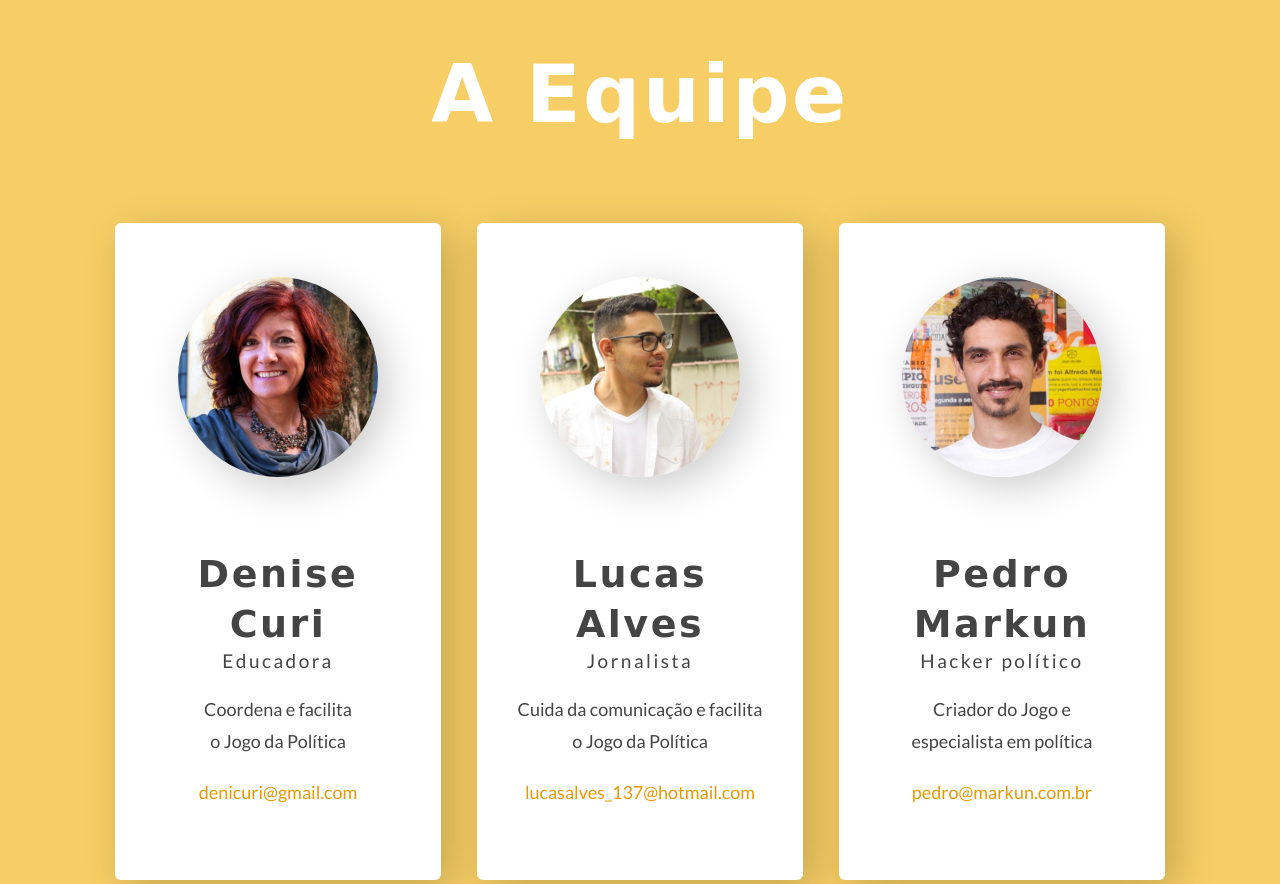
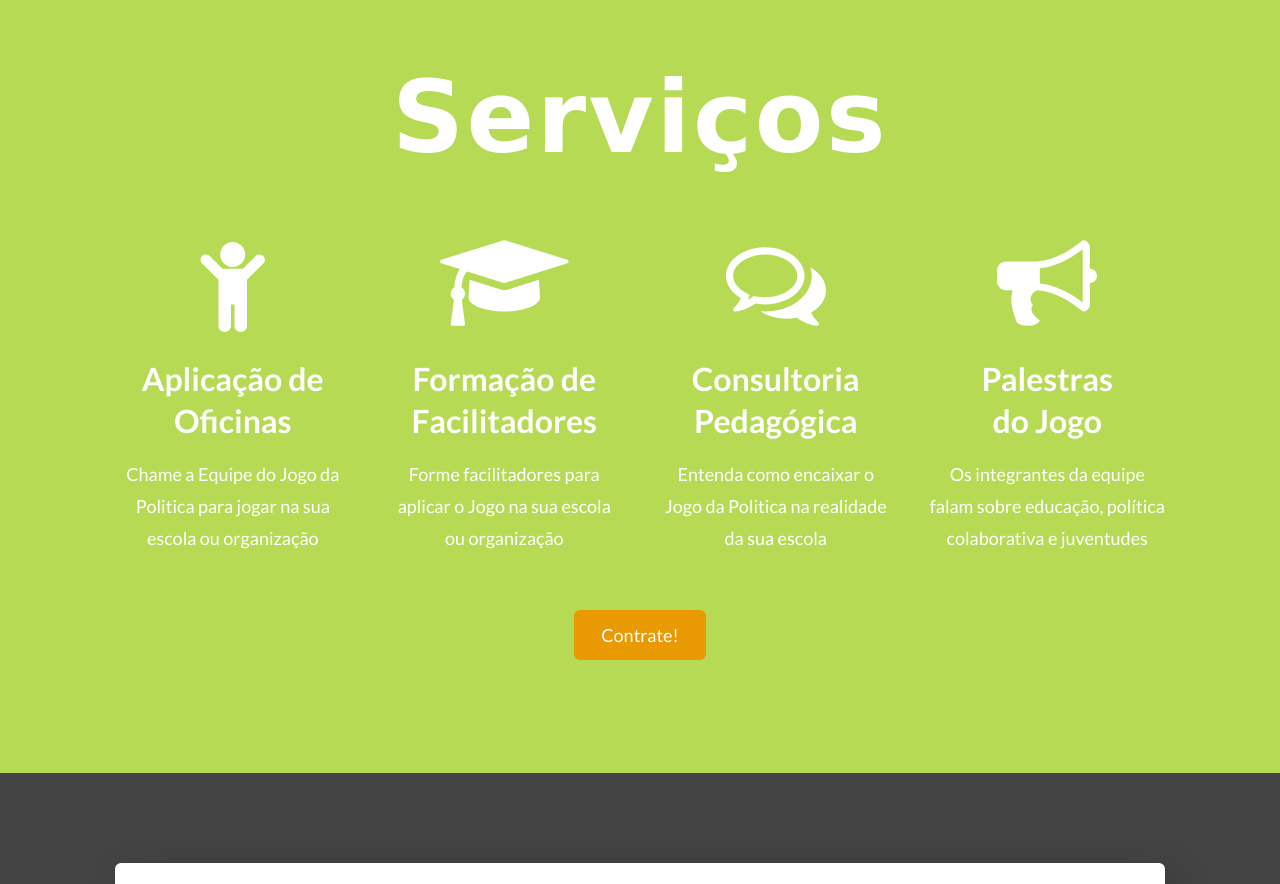
Before and after one commit to jogodapolitica/jogodapolitica.github.io, a website: page index.html in a window 1280 px wide. Shown: the part 3837-4721 px from the top of the page. Drawn offline with Linux system fonts and the light colour scheme; a web font is replaced by a local one.

Commit message:
chore: change text information

```diff
--- a/index.html
+++ b/index.html
@@ -445,53 +445,6 @@
 			</div>
 		</section>
 
-		<section class="section section--diff section--diff-primary" id="equipe">
-			<div class="container">
-				<div class="row card-equal-height text-center">
-					<div class="grid-xs-12">
-						<h2 class="d2">A Equipe</h2>
-					</div>
-
-					<div class="grid-xs-12 grid-md-4">
-						<div class="card">
-							<figure class="card__figure card__figure--icon img-shadow">
-								<img class="card__img img-rounded" sizes="(max-width: 600px) 100vw, 600px" srcset="dist/img/denise_200.jpg 200w, dist/img/denise_392.jpg 392w, dist/img/denise_562.jpg 562w, dist/img/denise_600.jpg 600w" src="dist/img/denise_600.jpg" alt="foto de denise curi, branca, cabelos vermelhos, olhando para frente e sorrindo, ao fundo há um tronco de árvore">
-							</figure>
-							<div class="card__body">
-								<h3>Denise Curi <small>Educadora</small></h3>
-								<p>Coordena e facilita <br>o Jogo da Política</p>
-								<p><a href="milto:denicuri@gmail.com">denicuri@gmail.com</a></p>
-							</div>
-						</div>
-					</div>
-					<div class="grid-xs-12 grid-md-4">
-						<div class="card">
-							<figure class="card__figure card__figure--icon img-shadow">
-								<img class="card__img img-rounded" sizes="(max-width: 600px) 100vw, 600px" srcset="dist/img/lucas_200.jpg 200w, dist/img/lucas_392.jpg 392w, dist/img/lucas_562.jpg 562w, dist/img/lucas_600.jpg 600w" src="dist/img/lucas_600.jpg" alt="foto de lucas alves, moreno, cabelo curto, usando óculos e olhando para a direita">
-							</figure>
-							<div class="card__body">
-								<h3>Lucas Alves <small>Jornalista</small></h3>
-								<p>Cuida da comunicação e facilita <br>o Jogo da Política</p>
-								<p><a href="milto:lucasalves_137@hotmail.com">lucasalves_137@hotmail.com</a></p>
-							</div>
-						</div>
-					</div>
-					<div class="grid-xs-12 grid-md-4">
-						<div class="card">
-							<figure class="card__figure card__figure--icon img-shadow">
-								<img class="card__img img-rounded" sizes="(max-width: 600px) 100vw, 600px" srcset="dist/img/pedro_200.jpg 200w, dist/img/pedro_392.jpg 392w, dist/img/pedro_562.jpg 562w, dist/img/pedro_600.jpg 600w" src="dist/img/pedro_600.jpg" alt="foto do pedro markun, branco, cabelo enrolado, olhando para frente e sorrindo, ao fundo há colagens de cartazes variados">
-							</figure>
-							<div class="card__body">
-								<h3>Pedro Markun <small>Hacker político</small></h3>
-								<p>Criador do Jogo e <br>especialista em política</p>
-								<p><a href="mailto:pedro@markun.com.br">pedro@markun.com.br</a></p>
-							</div>
-						</div>
-					</div>
-				</div>
-			</div>
-		</section>
-
 		<section class="section section--diff section--diff-secondary" id="servicos">
 			<div class="container" id="servicos">
 				<h2 class="d1 text-center">Serviços</h2>
@@ -703,10 +656,6 @@
 							<div class="grid-xs-12 grid-sm-7">
 								<p>Para dúvidas em relação a como baixar o Jogo e como aplicá-lo na sua cidade, escreva para <a href="mailto:contato@jogodapolitica.org.br">contato@jogodapolitica.org.br</a></p>
 							</div>
-							<div class="grid-xs-12 grid-sm-7">
-								<p>Para contratar a equipe do Jogo, mande e-mail para <a href="mailto:denicuri@gmail.com">denicuri@gmail.com</a>
-								</p>
-							</div>
 						</div>
 					</div>
 				</div>
--- a/package.json
+++ b/package.json
@@ -25,13 +25,11 @@
     "gulp-minify": "^2.1.0",
     "gulp-rename": "^1.2.3",
     "gulp-sass": "^4.0.1",
-    "gulp-sourcemaps": "^2.6.4"
-  },
-  "dependencies": {
+    "gulp-sourcemaps": "^2.6.4",
     "gulp-cache": "^1.0.2",
     "imagemin-giflossy": "^5.1.10",
     "imagemin-mozjpeg": "^7.0.0",
-    "imagemin-pngquant": "^5.1.0",
+    "imagemin-pngquant": "^6.0.0",
     "imagemin-zopfli": "^5.1.0"
   }
 }
```
Also changed, not shown: 2 other files.
